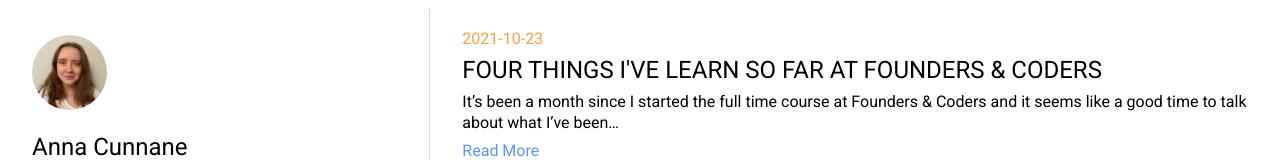
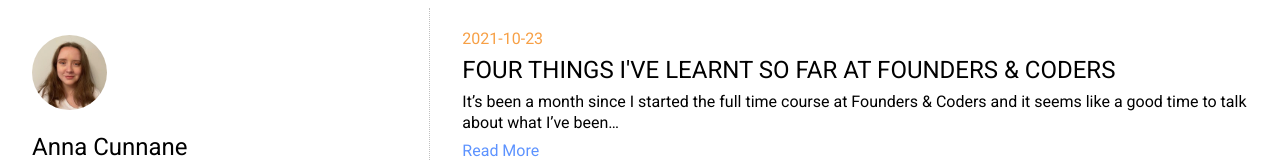
Before and after one commit to Moggach/my-blog-site, a Gatsby site: page / in a window 1280 px wide. Shown: the top 160 px of the page. Built offline with nearby package versions, Linux system fonts and the light colour scheme; Gatsby itself is replaced by a stand-in of ours.

Commit message:
fixing typo

```diff
--- a/src/posts/Four Things I've Learnt at FAC.md
+++ b/src/posts/Four Things I've Learnt at FAC.md
@@ -1,5 +1,5 @@
 ---
-title: "Four Things I've Learn So Far at Founders & Coders"
+title: "Four Things I've Learnt So Far at Founders & Coders"
 date: "2021-10-23"
 ---
 
```
